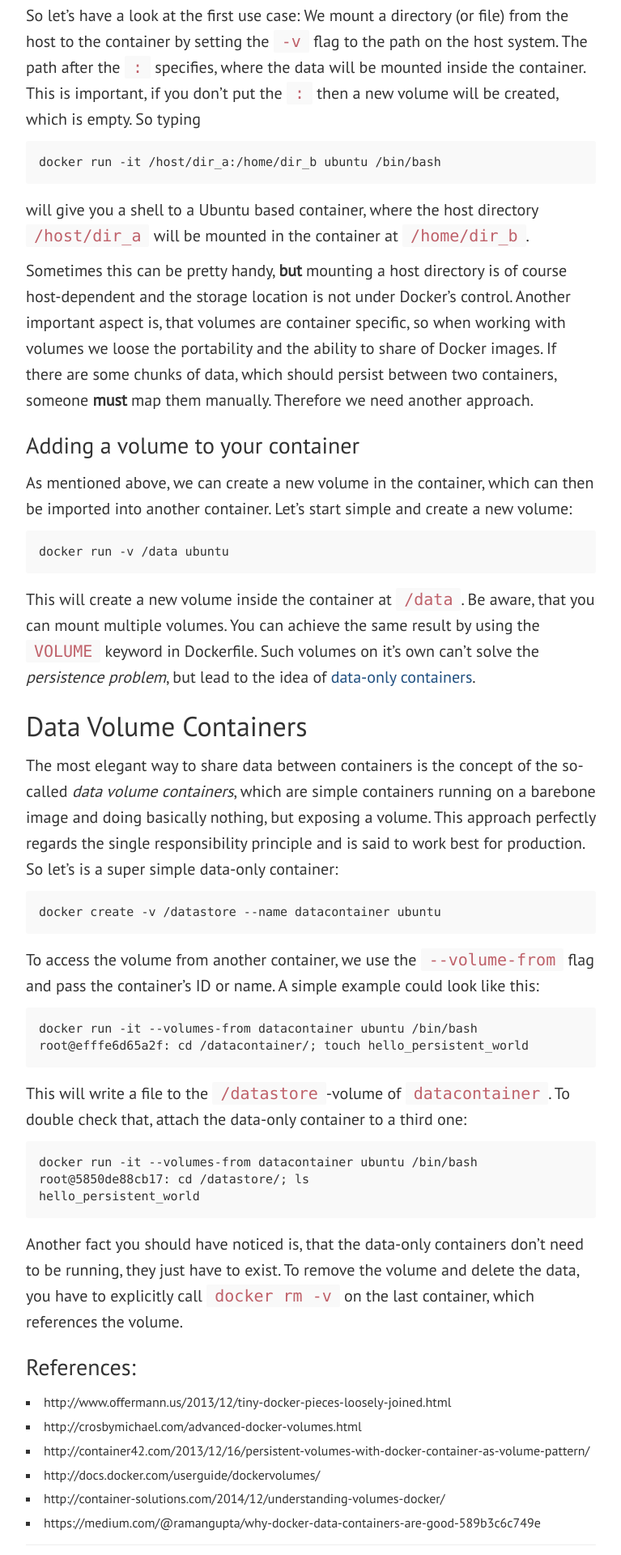
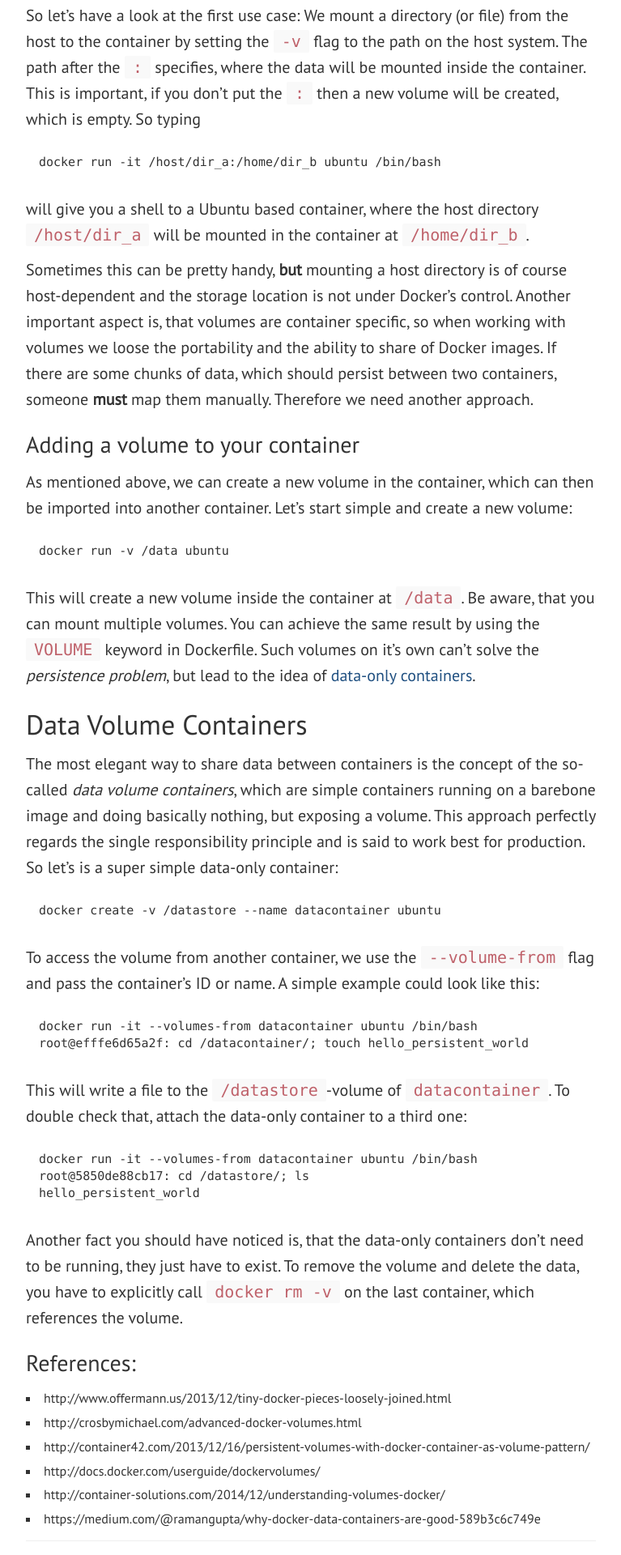
Before and after one commit to learning-continuous-deployment/learning-continuous-deployment.github.io, a Jekyll site: the page built from _posts/2015-05-22-persistent-data-with-docker.md, in a window 1280 px wide. Shown: the part 1648-3568 px from the top of the page at 81% size, without its empty margins (256-1023 px from the left). Built offline with Jekyll 4.4.1, drawn with Linux system fonts in a browser that asks for light colours; nearby versions of some CDN libraries; comment, search, counter and statistics services are not loaded.

Commit message:
Update 2015-05-22-persistent-data-with-docker.md
changed code formatting

````diff
--- a/_posts/2015-05-22-persistent-data-with-docker.md
+++ b/_posts/2015-05-22-persistent-data-with-docker.md
@@ -25,9 +25,7 @@ There are two distinct use cases for the work with volumes.
 So let's have a look at the first use case:
 We mount a directory (or file) from the host to the container by setting the `-v` flag to the path on the host system. The path after the `:` specifies, where the data will be mounted inside the container. This is important, if you don't put the `:` then a new volume will be created, which is empty. So typing
 
-```Shell
-docker run -it /host/dir_a:/home/dir_b ubuntu /bin/bash
-```
+    docker run -it /host/dir_a:/home/dir_b ubuntu /bin/bash
 
 will give you a shell to a Ubuntu based container, where the host directory `/host/dir_a` will be mounted in the container at `/home/dir_b`.
 
@@ -36,9 +34,8 @@ Sometimes this can be pretty handy, __but__ mounting a host directory is of cour
 ###Adding a volume to your container
 As mentioned above, we can create a new volume in the container, which can then be imported into another container. Let's start simple and create a new volume:
 
-```Shell
-docker run -v /data ubuntu
-```
+    docker run -v /data ubuntu
+
 
 This will create a new volume inside the container at `/data`. Be aware, that you can mount multiple volumes. You can achieve the same result by using the `VOLUME` keyword in Dockerfile. Such volumes on it's own can't solve the *persistence problem*, but lead to the idea of [data-only containers](http://container42.com/2013/12/16/persistent-volumes-with-docker-container-as-volume-pattern/).
 
@@ -46,24 +43,20 @@ This will create a new volume inside the container at `/data`. Be aware, that yo
 The most elegant way to share data between containers is the concept of the so-called *data volume containers*, which are simple containers running on a barebone image and doing basically nothing, but exposing a volume. This approach perfectly regards the single responsibility principle and is said to work best for production.
 So let's is a super simple data-only container:
 
-```Shell
-docker create -v /datastore --name datacontainer ubuntu
-```
+
+    docker create -v /datastore --name datacontainer ubuntu
+
 
 To access the volume from another container, we use the `--volume-from` flag and pass the container's ID or name. A simple example could look like this:
 
-```Shell
-docker run -it --volumes-from datacontainer ubuntu /bin/bash
-root@efffe6d65a2f: cd /datacontainer/; touch hello_persistent_world
-```
+    docker run -it --volumes-from datacontainer ubuntu /bin/bash
+    root@efffe6d65a2f: cd /datacontainer/; touch hello_persistent_world
 
 This will write a file to the `/datastore`-volume of `datacontainer`. To double check that, attach the data-only container to a third one:
 
-```Shell
-docker run -it --volumes-from datacontainer ubuntu /bin/bash
-root@5850de88cb17: cd /datastore/; ls
-hello_persistent_world
-```
+    docker run -it --volumes-from datacontainer ubuntu /bin/bash
+    root@5850de88cb17: cd /datastore/; ls
+    hello_persistent_world
 
 Another fact you should have noticed is, that the data-only containers don't need to be running, they just have to exist. To remove the volume and delete the data, you have to explicitly call `docker rm -v` on the last container, which references the volume.
 
````
